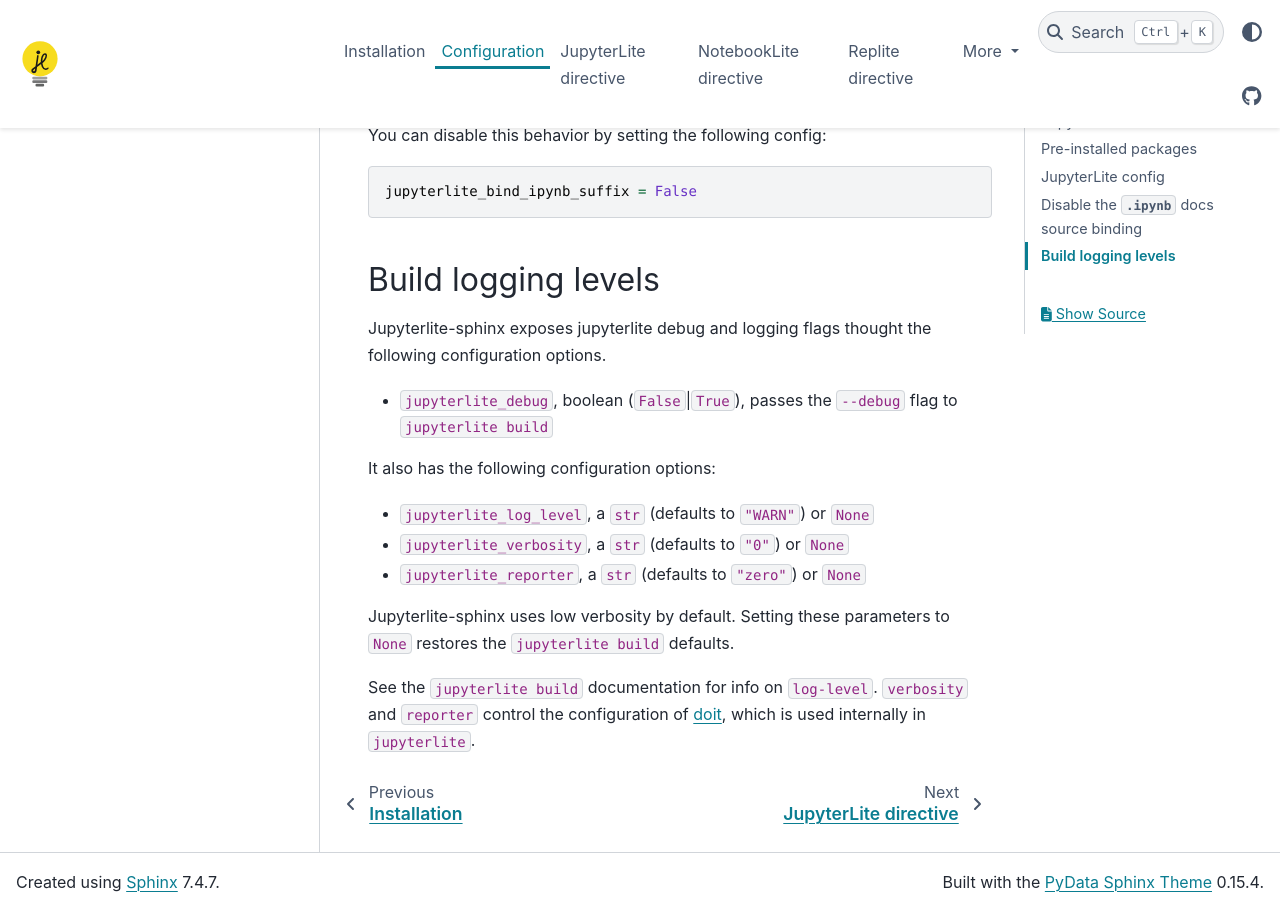
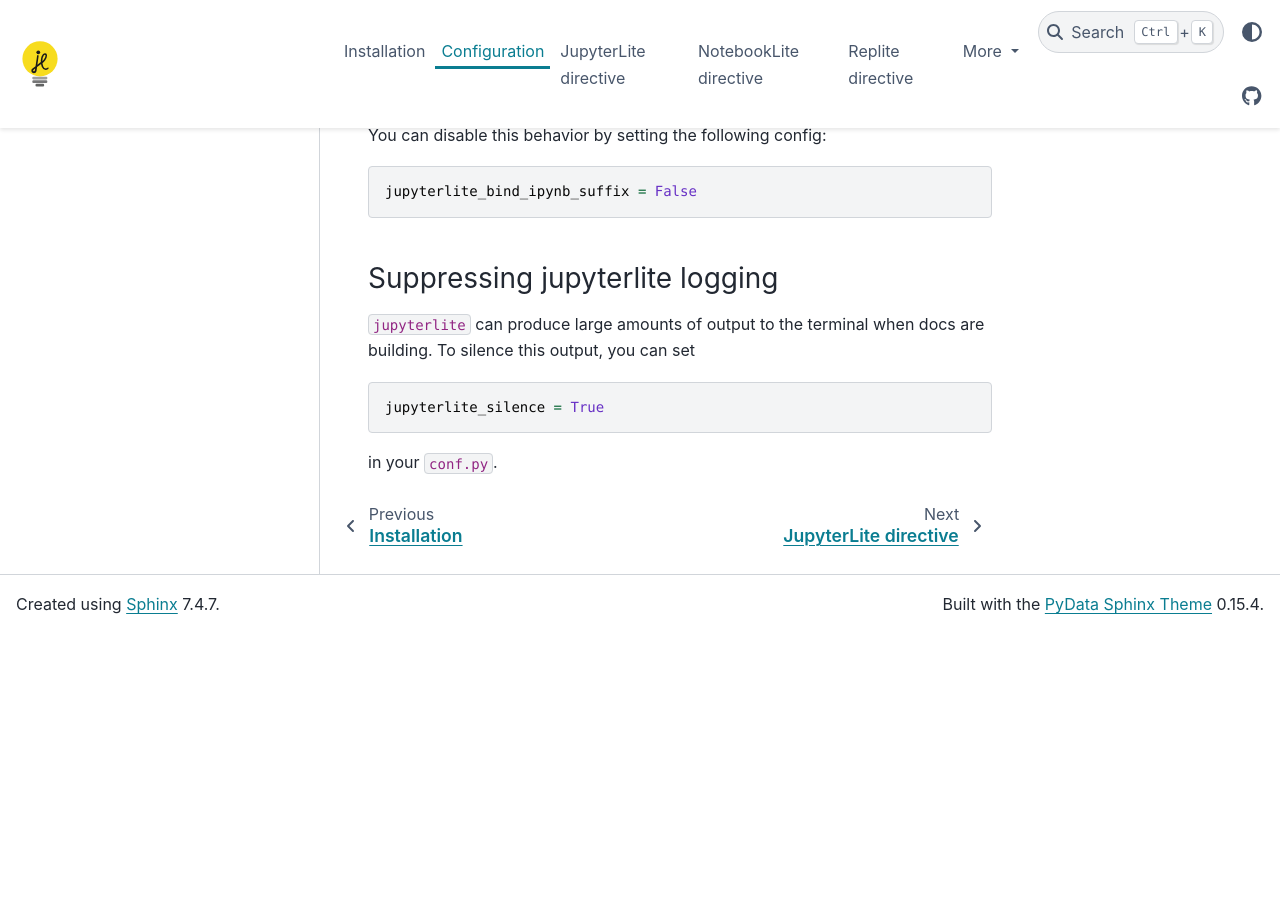
Before and after one commit to jupyterlite/jupyterlite-sphinx, a Sphinx documentation site: the page built from docs/configuration.md, in a window 1280 px wide and 900 px high, scrolled down 1864 px. Built offline with Sphinx 7.4.7 and the PyData theme 0.15.4, drawn with Linux system fonts in a browser that asks for light colours; after the commit the page ends 2497 px from its top, so only the background shows below that; some of the changed text lies outside the part shown.

Commit message:
Document the hack for suppressing logging

````diff
--- a/docs/configuration.md
+++ b/docs/configuration.md
@@ -64,23 +64,13 @@
 jupyterlite_bind_ipynb_suffix = False
 ```
 
+### Suppressing jupyterlite logging
 
-## Build logging levels
+`jupyterlite` can produce large amounts of output to the terminal when docs are building.
+To silence this output, you can set
 
-Jupyterlite-sphinx exposes jupyterlite debug and logging flags thought the
-following configuration options.
+```python
+jupyterlite_silence = True
+```
 
-
- - `jupyterlite_debug`, boolean (`False`|`True`), passes the `--debug` flag  to
-   `jupyterlite build`
-
-It also has the following configuration options:
-
- - `jupyterlite_log_level`, a `str` (defaults to `"WARN"`) or `None`
- - `jupyterlite_verbosity`, a `str` (defaults to `"0"`) or `None`
- - `jupyterlite_reporter`, a `str` (defaults to `"zero"`) or `None`
-
-Jupyterlite-sphinx uses low verbosity by default. Setting these parameters to `None` restores the `jupyterlite build` defaults.
-
-See the `jupyterlite build` documentation for info on `log-level`. `verbosity` and `reporter` control the configuration
-of [doit](https://smarie.github.io/python-doit-api/api_reference/), which is used internally in `jupyterlite`.
+in your `conf.py`.
````
